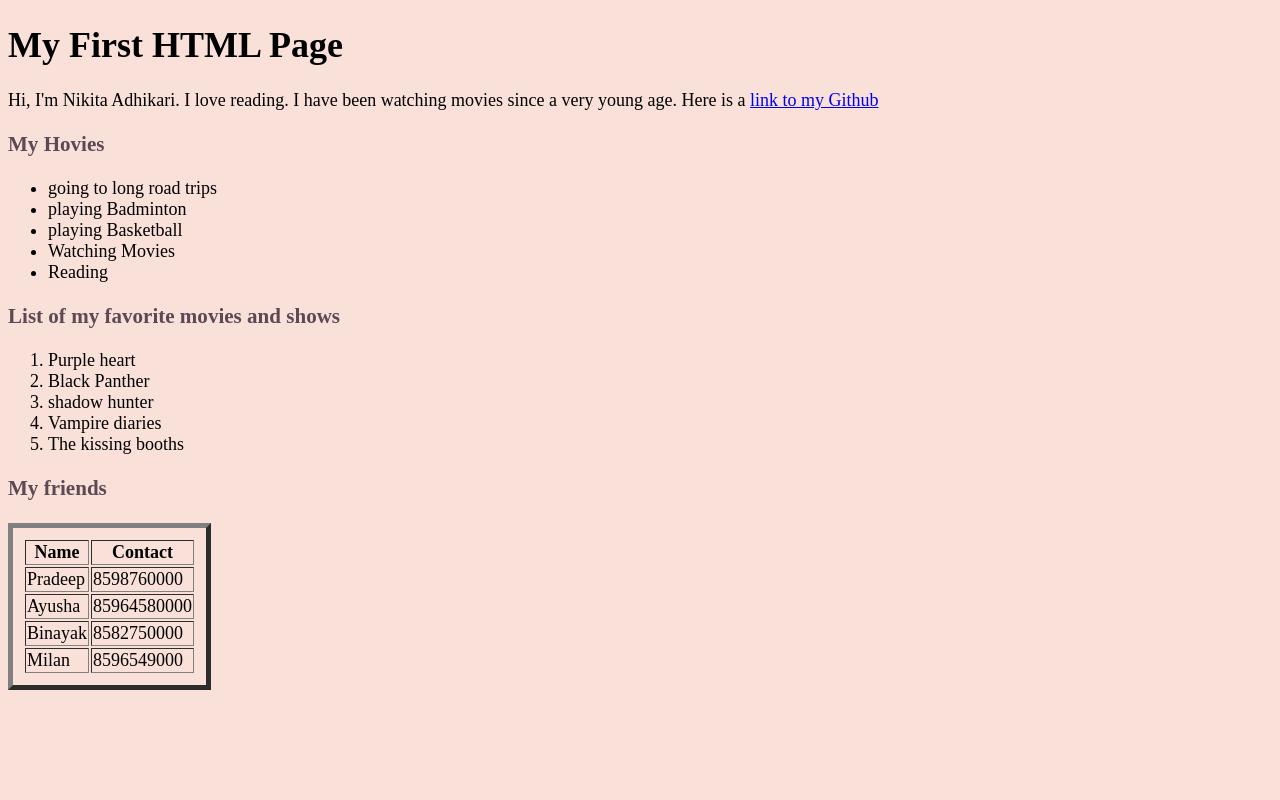
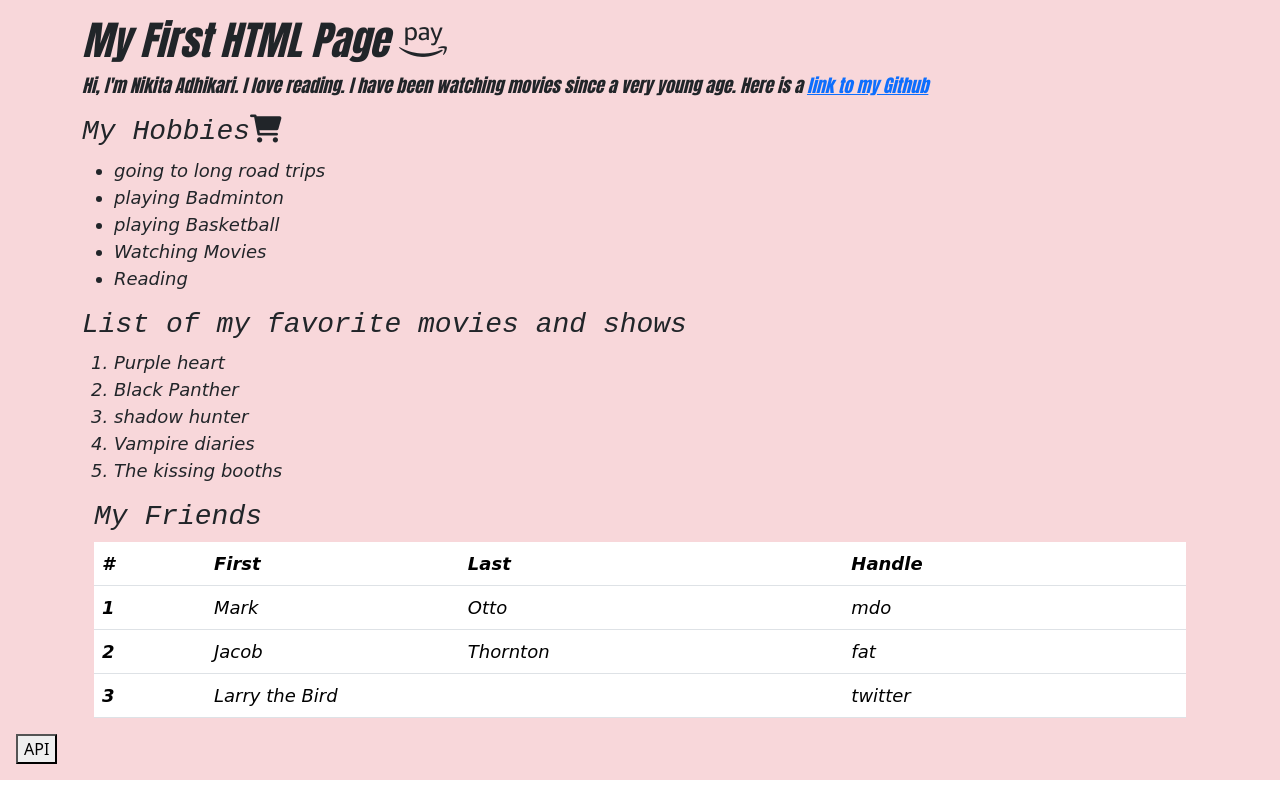
Before and after one commit to ADHIKARIN2/lab-4, a plain HTML site: page index.html in a window 1280 px wide. Drawn offline with nearby package versions, Linux system fonts and the light colour scheme; files that its build step writes are made by us from their sources; a web font is replaced by a local one.

Commit message:
Lab 7 files
Signed-off-by: ADHIKARIN2 <124029708+ADHIKARIN2@users.noreply.github.com>

```diff
--- a/index.html
+++ b/index.html
@@ -5,20 +5,29 @@
     <meta http-equiv="X-UA-Compatible" content="IE=edge">
     <meta name="viewport" content="width=device-width, initial-scale=1.0">
     <title>My first Html Page</title>
-    <link rel="stylesheet" href="style.css">
+    <link href="./css/styles.css" rel="stylesheet" type="text/css "/>
+    <link href="https://cdn.jsdelivr.net/npm/bootstrap@5.3.0-alpha1/dist/css/bootstrap.min.css" rel="stylesheet" integrity="sha384-GLhlTQ8iRABdZLl6O3oVMWSktQOp6b7In1Zl3/Jr59b6EGGoI1aFkw7cmDA6j6gD" crossorigin="anonymous">
+    <link href="https://fonts.googleapis.com/css2?family=Climate+Crisis&display=swap" rel="stylesheet">
+    <link rel="stylesheet" href="https://cdnjs.cloudflare.com/ajax/libs/font-awesome/6.0.0/css/all.min.css">
+
 </head>
+<div class="p-3 mb-2 bg-danger-subtle text-emphasis-danger">
+
     <body>
         <header>
+        <div class="container">
             <div class="introduction">
-            <h1>My First HTML Page</h1>
+                <h1>My First HTML Page <i class="fa-brands fa-amazon-pay"></i></h1>
                 <p>Hi, I'm Nikita Adhikari. I love reading. I have been watching movies since a very young age.
-            Here is a <a href="https://github.com/ADHIKARIN2/lab-4">link to my Github</a>
+                    Here is a <a href="https:
+                    .//github.com/ADHIKARIN2/lab-4">link to my Github</a>
                 </p>
+            </div>
         </div>
         </header>
         <main>
             <div class="container">
-            <h3>My Hovies</h3>
+                <h3>My Hobbies<i class="fa-sharp fa-solid fa-cart-shopping"></i></h3>
                 <ul>
                     <li>going to long road trips</li>
                     <li>playing Badminton</li>
@@ -26,6 +35,7 @@
                     <li>Watching Movies</li>
                     <li>Reading</li>
                 </ul>
+
                 <h3>List of my favorite movies and shows</h3>
                 <ol>
                     <li>Purple heart</li>
@@ -34,34 +44,43 @@
                     <li>Vampire diaries</li>
                     <li>The kissing booths</li>
                 </ol>
-            <h3>My friends</h3>
-            <table class="mytable" border = "5px">
+                <div class = "container">
+
+                    <h3>My Friends</h3>
+                    <table class="table">
+                        <thead>
                             <tr>
-                <th>Name</th>
-                <th>Contact</th>
+                                <th scope="col">#</th>
+                                <th scope="col">First</th>
+                                <th scope="col">Last</th>
+                                <th scope="col">Handle</th>
+                            </tr>
+                        </thead>
+                        <tbody>
+                            <tr>
+                                <th scope="row">1</th>
+                                <td>Mark</td>
+                                <td>Otto</td>
+                                <td>mdo</td>
                             </tr>
                             <tr>
-                <td>Pradeep</td>
-                <td>8598760000</td>
+                                <th scope="row">2</th>
+                                <td>Jacob</td>
+                                <td>Thornton</td>
+                                <td>fat</td>
                             </tr>
-
                             <tr>
-                <td>Ayusha</td>
-                <td>85964580000</td>
-
+                                <th scope="row">3</th>
+                                <td colspan="2">Larry the Bird</td>
+                                <td>twitter</td>
                             </tr>
-
-            <tr>
-                <td>Binayak</td>
-                <td>8582750000</td>
-            </tr>
-
-            <tr>
-                <td>Milan</td>
-                <td>8596549000</td>
-            </tr>
+                        </tbody>
+                    </div>
                 </table>
+</main>
+<button onclick="eventHandler()">API</button>
+<script src="https://cdn.jsdelivr.net/npm/bootstrap@5.3.0-alpha1/dist/js/bootstrap.bundle.min.js" integrity="sha384-w76AqPfDkMBDXo30jS1Sgez6pr3x5MlQ1ZAGC+nuZB+EYdgRZgiwxhTBTkF7CXvN" crossorigin="anonymous"></script>
+<script src="main.js"></script>
+</body>
 </div>
-    </main>
-</body>
 </html>
--- /dev/null
+++ b/main.js
@@ -0,0 +1,24 @@
+function eventHandler(){
+    let xhr = new XMLHttpRequest();
+    xhr.open('GET', 'https://api.weather.gov/gridpoints/TOP/40,74/forecast');
+    xhr.send();
+    xhr.onload = function() {
+    if (xhr.status != 200) {
+    alert(`Error ${xhr.status}: ${xhr.statusText}`);
+    alert(`Done, got ${xhr.response.length} bytes`);
+  }
+};
+
+xhr.onprogress = function(event) {
+  if (event.lengthComputable) {
+    alert(`Received ${event.loaded} of ${event.total} bytes`);
+  } else {
+    alert(`Received ${event.loaded} bytes`);
+  }
+
+};
+
+xhr.onerror = function() {
+  alert("Request failed");
+};
+}
--- /dev/null
+++ b/styles.css
@@ -0,0 +1,29 @@
+@import url('https://fonts.googleapis.com/css2?family=Climate+Crisis&display=swap');
+body {
+    background-color: #333;
+    background-color:rgb(211, 171, 219);
+    font-family: 'Climate Crisis', cursive;
+
+}
+
+h3 {
+    color: #5D4954;
+    font-family: 'Courier New', Courier, monospace;
+}
+
+.introduction {
+    font-size: 18px;
+    font-family: Impact, Haettenschweiler, 'Arial Narrow Bold', sans-serif;
+}
+
+.container {
+    font-size: 18px;
+    font-style: italic;
+    font-family: 'Tilt Prism', cursive;
+
+}
+
+.mytable {
+    padding: 10px;
+    border-style: double;
+}
```
Lines whose indentation alone changed are shown as unchanged.
